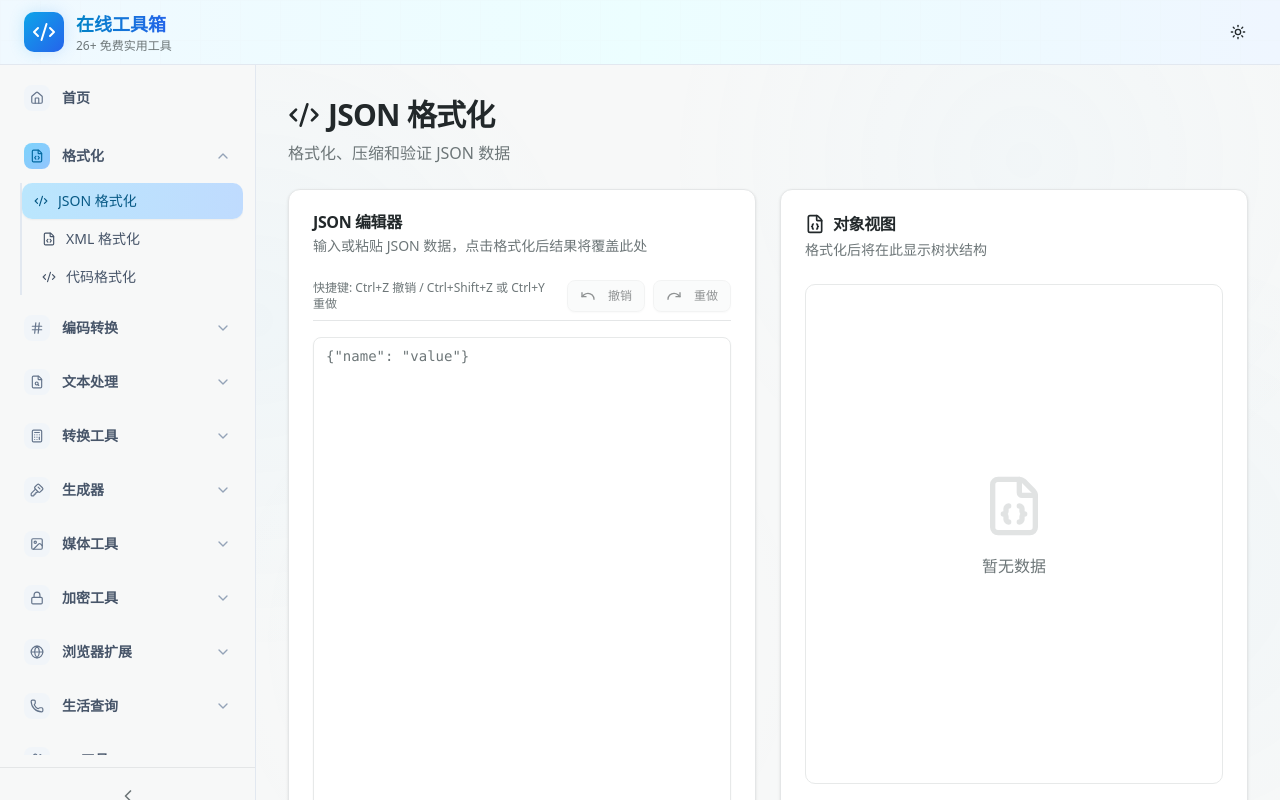
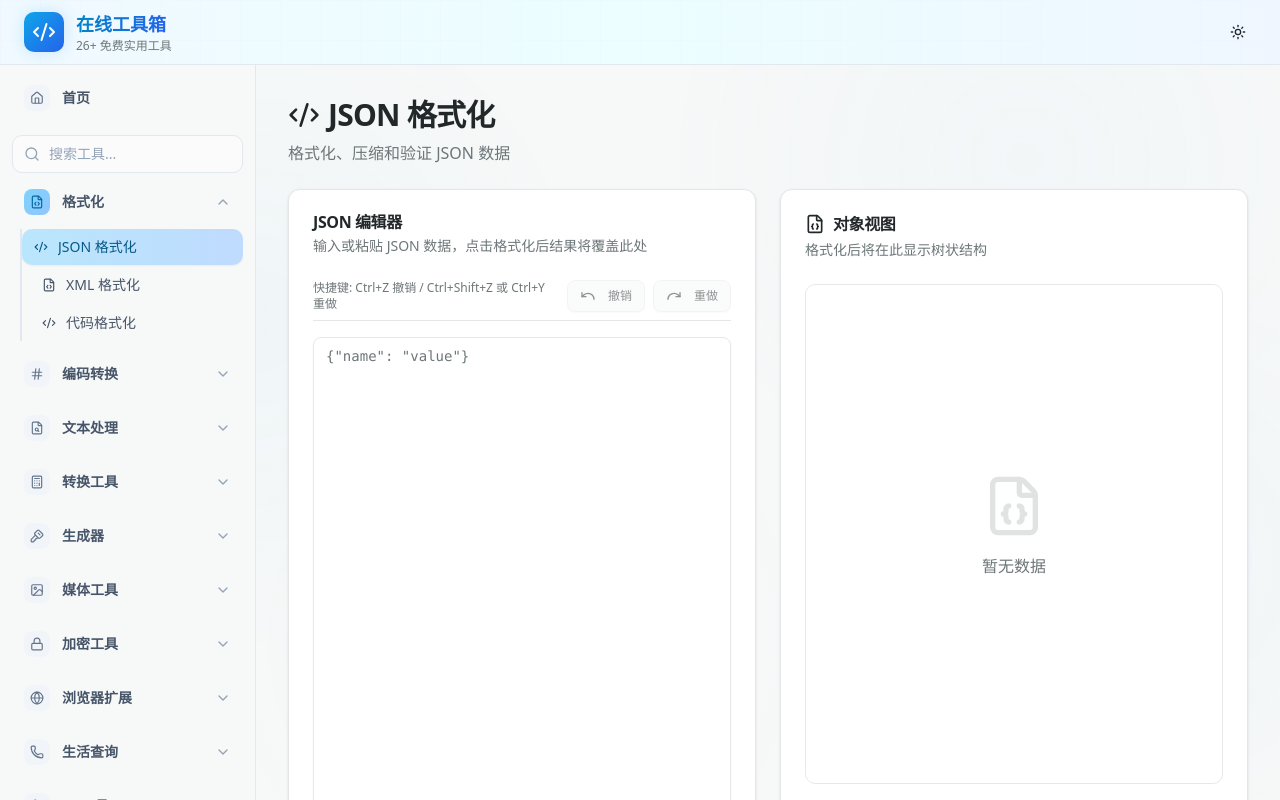
Before and after one commit to ychp/developer-tool, a React (Vite) app: page /json-formatter in a window 1280 px wide. Built offline with nearby package versions, Linux system fonts and the light colour scheme.

Commit message:
feat: 添加工具搜索功能
- 在侧边栏添加搜索框
- 实现实时搜索过滤
- 搜索时自动展开所有分组
- 显示未找到结果提示
- 支持清空搜索

```diff
--- a/src/layouts/Layout.tsx
+++ b/src/layouts/Layout.tsx
@@ -27,7 +27,9 @@ import {
   Phone,
   MapPin,
   PhoneCall,
-  BrainCircuit
+  BrainCircuit,
+  Search,
+  X
 } from 'lucide-react'
 import { Button } from '../components/ui/button'
 import { ThemeToggle } from '../components/ThemeToggle'
@@ -127,12 +129,22 @@ export function Layout() {
   const [sidebarCollapsed, setSidebarCollapsed] = useState(false)
   const [hoveredGroup, setHoveredGroup] = useState<string | null>(null)
   const [popupStyle, setPopupStyle] = useState<React.CSSProperties | null>(null)
+  const [searchQuery, setSearchQuery] = useState('')
   const closeTimeoutRef = useRef<NodeJS.Timeout | null>(null)
   const location = useLocation()
 
   const isToolActive = (path: string) => location.pathname === path
   const isGroupActive = (group: typeof menuGroups[0]) =>
     group.tools.some(tool => isToolActive(tool.path))
+
+  const filteredMenuGroups = searchQuery
+    ? menuGroups.map(group => ({
+        ...group,
+        tools: group.tools.filter(tool =>
+          tool.name.toLowerCase().includes(searchQuery.toLowerCase())
+        )
+      })).filter(group => group.tools.length > 0)
+    : menuGroups
 
   const [openGroups, setOpenGroups] = useState<Set<string>>(new Set())
   const previousPathRef = useRef('/')
@@ -234,11 +246,32 @@ export function Layout() {
               {!sidebarCollapsed && <span className="font-semibold">首页</span>}
             </Link>
 
+            {!sidebarCollapsed && (
+              <div className="mb-3 relative">
+                <Search className="absolute left-3 top-1/2 -translate-y-1/2 h-4 w-4 text-slate-400 dark:text-slate-500" />
+                <input
+                  type="text"
+                  placeholder="搜索工具..."
+                  value={searchQuery}
+                  onChange={(e) => setSearchQuery(e.target.value)}
+                  className="w-full pl-9 pr-8 py-2 text-sm rounded-lg border border-slate-200 dark:border-slate-700 bg-white/50 dark:bg-slate-800/50 focus:outline-none focus:ring-2 focus:ring-sky-500 dark:focus:ring-sky-600 focus:border-transparent transition-all placeholder:text-slate-400 dark:placeholder:text-slate-500"
+                />
+                {searchQuery && (
+                  <button
+                    onClick={() => setSearchQuery('')}
+                    className="absolute right-3 top-1/2 -translate-y-1/2 text-slate-400 hover:text-slate-600 dark:text-slate-500 dark:hover:text-slate-300 transition-colors"
+                  >
+                    <X className="h-4 w-4" />
+                  </button>
+                )}
+              </div>
+            )}
+
             <div className="overflow-y-auto" style={{ maxHeight: 'calc(100vh - 180px)' }}>
 
-            {menuGroups.map((group) => {
+            {filteredMenuGroups.map((group) => {
               const GroupIcon = group.icon
-              const isOpen = openGroups.has(group.name) || isGroupActive(group)
+              const isOpen = searchQuery ? true : openGroups.has(group.name) || isGroupActive(group)
 
               return (
                 <div
@@ -247,6 +280,7 @@ export function Layout() {
                 >
                   {!sidebarCollapsed ? (
                     <>
+                      {!searchQuery && (
                         <button
                           onClick={() => toggleGroup(group.name)}
                           className="w-full flex items-center justify-between rounded-lg px-3 py-2 text-sm font-medium transition-all duration-200 text-slate-600 dark:text-slate-300 hover:bg-gradient-to-r hover:from-sky-50 hover:to-blue-50 dark:hover:from-slate-800/60 dark:hover:to-slate-700/60 group/header"
@@ -259,6 +293,7 @@ export function Layout() {
                           </div>
                           <ChevronDown className={`h-4 w-4 shrink-0 transition-transform duration-200 text-slate-400 dark:text-slate-500 ${isOpen ? 'rotate-180' : ''}`} />
                         </button>
+                      )}
 
                       {isOpen && (
                         <div className="ml-2 mt-1.5 space-y-0.5 pl-2 border-l-2 border-slate-200 dark:border-slate-700">
@@ -353,6 +388,15 @@ export function Layout() {
                 </div>
               )
             })}
+
+            {searchQuery && filteredMenuGroups.length === 0 && (
+              <div className="text-center py-8 px-4">
+                <FileSearch className="h-10 w-10 mx-auto text-slate-300 dark:text-slate-600 mb-3" />
+                <p className="text-sm text-slate-500 dark:text-slate-400">未找到相关工具</p>
+                <p className="text-xs text-slate-400 dark:text-slate-500 mt-1">试试其他关键词</p>
+              </div>
+            )}
+
             </div>
           </nav>
 
```
Lines whose indentation alone changed are shown as unchanged.
